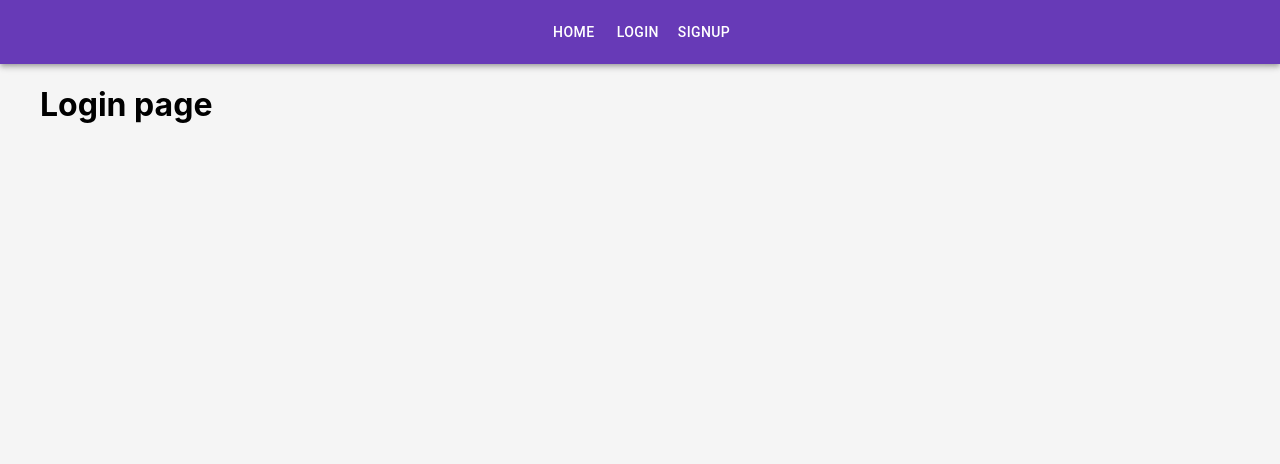
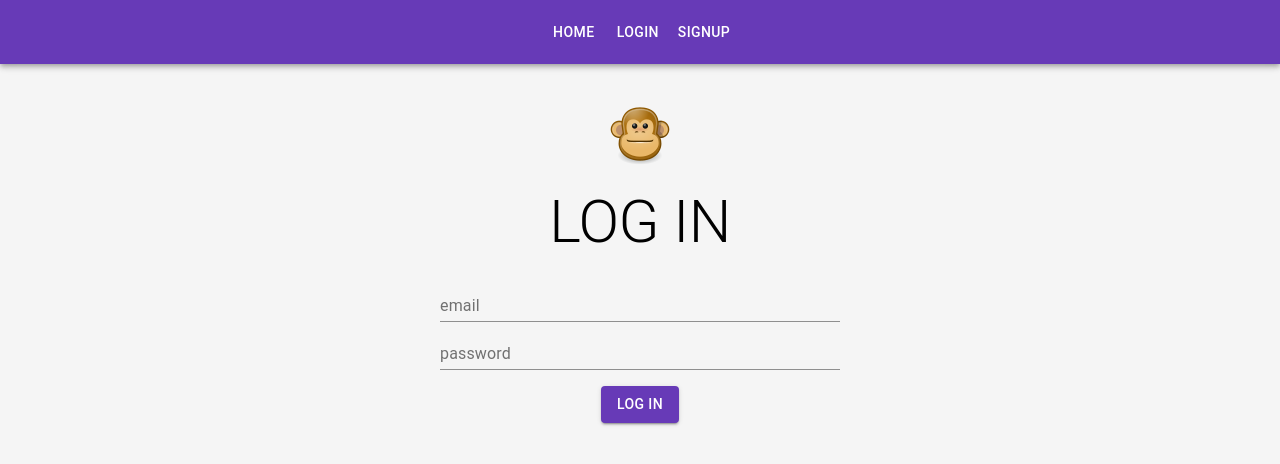
Before and after one commit to nikensss/react-firebase, a React (Create React App) app in the folder socialape-client/: page /login in a window 1280 px wide. Shown: the top 464 px of the page. Built offline with nearby package versions, Linux system fonts and the light colour scheme.

Commit message:
feat: work on login page

```diff
--- a/socialape-client/package.json
+++ b/socialape-client/package.json
@@ -48,5 +48,9 @@
       "last 1 safari version"
     ]
   },
-  "proxy": "http://localhost:5001/react-firebase-4283b/europe-west1/api"
+  "proxy": "http://localhost:5001/react-firebase-4283b/europe-west1/api",
+  "devDependencies": {
+    "sass": "^1.35.1",
+    "scss": "^0.2.4"
+  }
 }
--- a/socialape-client/src/App.tsx
+++ b/socialape-client/src/App.tsx
@@ -1,7 +1,7 @@
 import { deepPurple, purple } from '@material-ui/core/colors';
 import { createMuiTheme, MuiThemeProvider } from '@material-ui/core/styles';
 import { BrowserRouter as Router, Route, Switch } from 'react-router-dom';
-import './App.css';
+import './App.scss';
 import { Navbar } from './components/navbar/Navbar';
 import { Home } from './pages/Home/Home';
 import { Login } from './pages/Login';
--- a/socialape-client/src/components/scream/Scream.tsx
+++ b/socialape-client/src/components/scream/Scream.tsx
@@ -3,7 +3,7 @@ import Card from '@material-ui/core/Card';
 import CardContent from '@material-ui/core/CardContent';
 import CardMedia from '@material-ui/core/CardMedia';
 import { withStyles } from '@material-ui/core/styles';
-import { Styles } from '@material-ui/core/styles/withStyles';
+import { ClassNameMap, Styles } from '@material-ui/core/styles/withStyles';
 import { format, formatDistanceToNow } from 'date-fns';
 import { Link } from 'react-router-dom';
 
@@ -35,7 +35,7 @@ const styles: Styles<Theme, {}, string> = (theme) => ({
 });
 
 export const Scream = withStyles(styles)(
-  ({ scream, classes }: { scream: IScream; classes: any }) => {
+  ({ scream, classes }: { scream: IScream; classes: ClassNameMap<string> }) => {
     const {
       body,
       /*commentCount, likeCount, */ userHandle,
--- a/socialape-client/src/pages/home/Home.tsx
+++ b/socialape-client/src/pages/home/Home.tsx
@@ -3,7 +3,7 @@ import axios from 'axios';
 import { useEffect, useState } from 'react';
 import { IScream } from '../../components/Scream/Scream';
 import { Screams } from '../../components/Scream/Screams';
-import './Home.css';
+import './Home.scss';
 
 export const Home = () => {
   const [screams, setScreams] = useState<IScream[]>([]);
--- a/socialape-client/src/pages/login.tsx
+++ b/socialape-client/src/pages/login.tsx
@@ -1,7 +1,120 @@
-export const Login = () => {
-  return (
-    <div>
-      <h1>Login page</h1>
-    </div>
-  );
-};
+import {
+  Button,
+  Grid,
+  TextField,
+  Theme,
+  Typography,
+  withStyles
+} from '@material-ui/core';
+import { ClassNameMap } from '@material-ui/core/styles/withStyles';
+import { Styles } from '@material-ui/styles/withStyles';
+import axios from 'axios';
+import React, {
+  ChangeEvent,
+  Dispatch,
+  FormEvent,
+  SetStateAction,
+  useState
+} from 'react';
+import { RouteComponentProps } from 'react-router-dom';
+import AppIcon from '../images/icon.png';
+
+const styles: Styles<Theme, {}, string> = (theme) => ({
+  form: {
+    textAlign: 'center',
+    paddingTop: '2.4rem'
+  },
+  pageTitle: {
+    margin: '1rem auto',
+    textTransform: 'uppercase'
+  },
+  button: {
+    marginTop: '1rem'
+  }
+});
+
+export const Login = withStyles(styles)(
+  ({
+    classes,
+    history
+  }: {
+    classes: ClassNameMap<string>;
+    history: RouteComponentProps['history'];
+  }) => {
+    const [email, setEmail] = useState('');
+    const [password, setPassword] = useState('');
+    const [isLoading, setLoading] = useState(false);
+
+    const setters: Record<string, Dispatch<SetStateAction<string>>> = {
+      email: setEmail,
+      password: setPassword
+    };
+
+    const onSubmit = async (event: FormEvent<HTMLFormElement>) => {
+      event.preventDefault();
+      setLoading(true);
+      try {
+        const user = { email, password };
+        const response = await axios.post('/login', user);
+        console.log({ response });
+        history.push('/');
+      } catch (ex) {
+        setLoading(false); // this doesn't need to be in a finally, because if the catch block doesn't kick in, we are no longer in this page
+        console.error(ex);
+      }
+    };
+
+    const onChange = (
+      event: ChangeEvent<HTMLTextAreaElement | HTMLInputElement>
+    ) => {
+      const { name, value } = event.target;
+      setters[name] && setters[name](value);
+    };
+
+    return (
+      <Grid container className={classes.form}>
+        <Grid item sm />
+        <Grid item sm>
+          <img src={AppIcon} alt='Social ape icon' />
+          <Typography variant='h2' className={classes.pageTitle}>
+            Log in
+          </Typography>
+          <form noValidate onSubmit={onSubmit}>
+            <TextField
+              id='email'
+              name='email'
+              type='email'
+              label='email'
+              fullWidth
+              className={classes.textField}
+              value={email}
+              onChange={onChange}
+            />
+
+            <TextField
+              id='password'
+              name='password'
+              type='password'
+              label='password'
+              fullWidth
+              className={classes.textField}
+              value={password}
+              onChange={onChange}
+            />
+
+            <Button
+              type='submit'
+              variant='contained'
+              color='primary'
+              disabled={isLoading}
+              className={classes.button}
+            >
+              Log in
+            </Button>
+          </form>
+        </Grid>
+        <Grid item sm />
+      </Grid>
+    );
+  }
+);
```
Also changed, not shown: socialape-client/src/App.scss (renamed from socialape-client/src/App.css), socialape-client/src/images/icon.png (added), socialape-client/src/pages/home/Home.scss (renamed from socialape-client/src/pages/home/Home.css), 1 other file (tests, documents, lock files or other folders).
